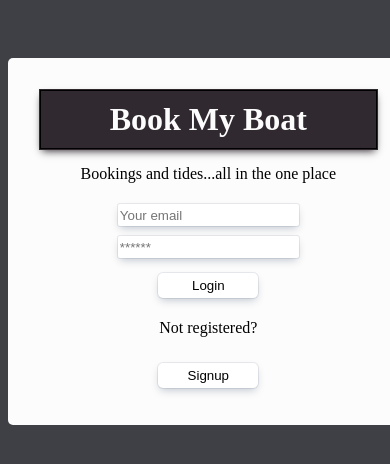
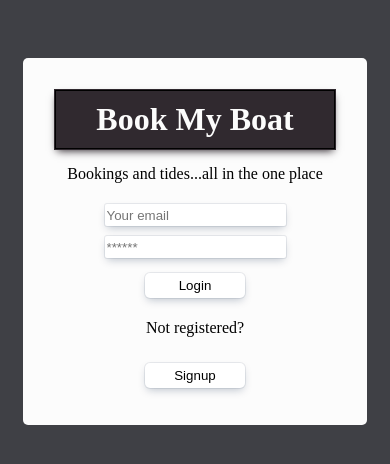
Before and after one commit to njheymann/book-my-boat, a React (Vite) app in the folder client/: page / in a window 390 px wide. Shown: the top 464 px of the page. Built offline with nearby package versions, Linux system fonts and the light colour scheme; a web font is replaced by a local one.

Commit message:
More css adjustments for phone use

```diff
--- a/client/src/App.css
+++ b/client/src/App.css
@@ -12,7 +12,7 @@
 
 @media (max-width: 480px) {
   #root {
-    width: 90%;
+    width: 75%;
   }
 }
 
```
